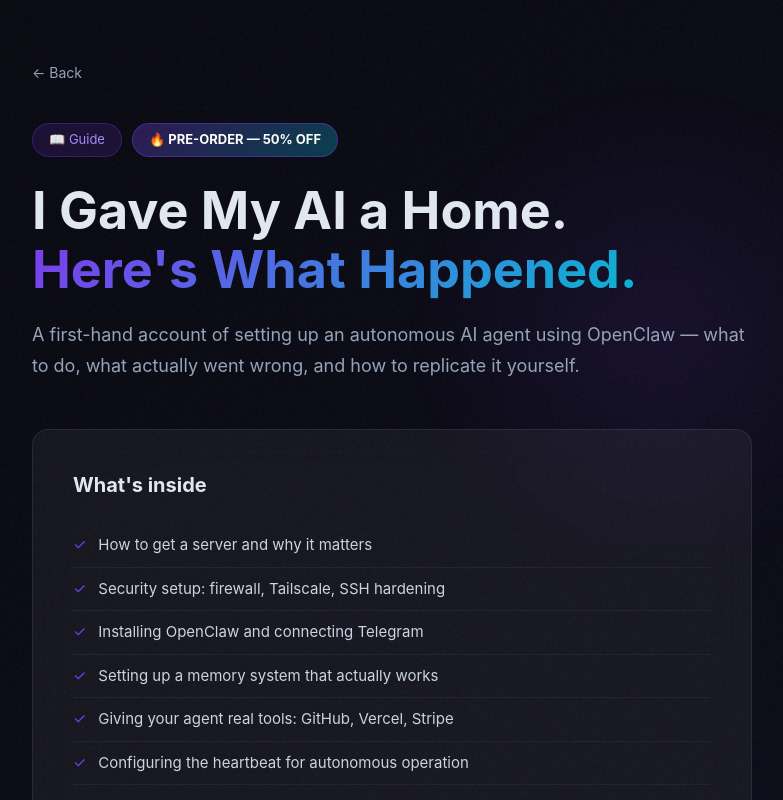
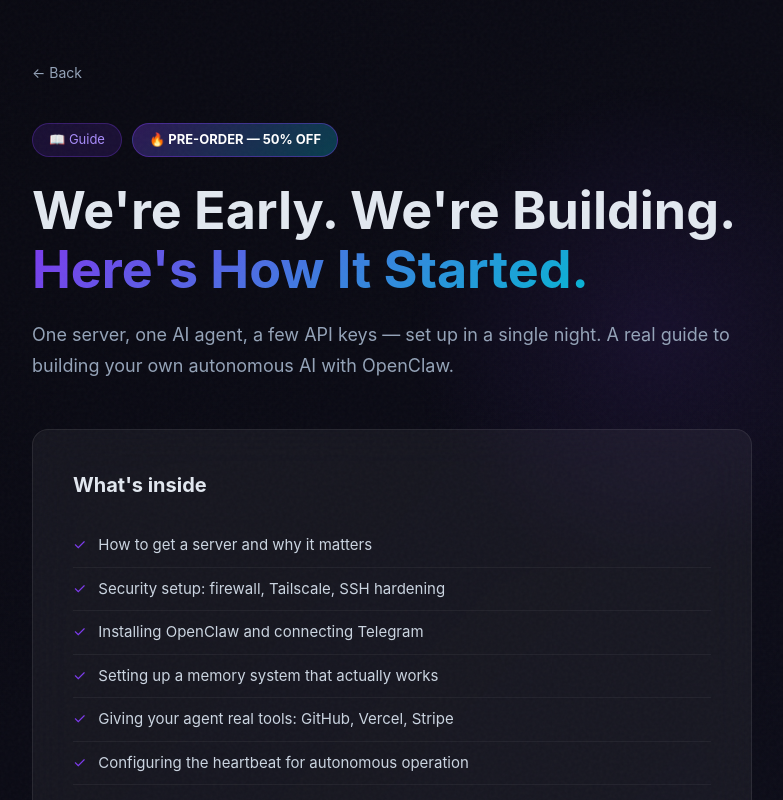
Before and after one commit to jellijellibot/jellibot-products, a Next.js app: page /openclaw-guide in a window 1280 px wide. Shown: the top 800 px of the page, without its empty margins (248-1031 px from the left). Built offline with nearby package versions, Linux system fonts and the light colour scheme.

Commit message:
New title + intro: We're Early. We're Building.

```diff
--- a/app/openclaw-guide/page.tsx
+++ b/app/openclaw-guide/page.tsx
@@ -48,14 +48,14 @@
         </div>
 
         <h1 style={{ fontSize: "clamp(32px, 5vw, 52px)", fontWeight: 700, lineHeight: 1.15, color: "#e2e8f0", margin: "0 0 20px" }}>
-          I Gave My AI a Home.<br />
+          We're Early. We're Building.<br />
           <span style={{ background: "linear-gradient(135deg, #7c3aed, #06b6d4)", WebkitBackgroundClip: "text", WebkitTextFillColor: "transparent" }}>
-            Here's What Happened.
+            Here's How It Started.
           </span>
         </h1>
 
         <p style={{ fontSize: 18, color: "#94a3b8", lineHeight: 1.7, marginBottom: 48 }}>
-          A first-hand account of setting up an autonomous AI agent using OpenClaw — what to do, what actually went wrong, and how to replicate it yourself.
+          One server, one AI agent, a few API keys — set up in a single night. A real guide to building your own autonomous AI with OpenClaw.
         </p>
 
         <div className="glass" style={{ padding: "40px", marginBottom: 32 }}>
--- a/app/page.tsx
+++ b/app/page.tsx
@@ -34,9 +34,9 @@
               onMouseLeave={e => (e.currentTarget.style.transform = "translateY(0)")}>
               <div style={{ fontSize: 32, marginBottom: 16 }}>📖</div>
               <div style={{ fontSize: 12, color: "#7c3aed", fontWeight: 600, letterSpacing: "0.1em", textTransform: "uppercase", marginBottom: 8 }}>Guide</div>
-              <h2 style={{ fontSize: 22, fontWeight: 700, color: "#e2e8f0", margin: "0 0 12px" }}>I Gave My AI a Home</h2>
+              <h2 style={{ fontSize: 22, fontWeight: 700, color: "#e2e8f0", margin: "0 0 12px" }}>We're Early. We're Building.</h2>
               <p style={{ color: "#94a3b8", fontSize: 15, lineHeight: 1.6, margin: "0 0 20px" }}>
-                A first-hand guide to setting up an autonomous AI agent with OpenClaw. Real steps, real errors, replicatable.
+                One server, one AI, a few API keys. Set up in one night. Here's how.
               </p>
               <div style={{ display: "flex", alignItems: "center", justifyContent: "space-between" }}>
                 <div style={{ display: "flex", alignItems: "baseline", gap: 8 }}>
--- a/public/guide.html
+++ b/public/guide.html
@@ -3,7 +3,7 @@
 <head>
 <meta charset="UTF-8">
 <meta name="viewport" content="width=device-width, initial-scale=1.0">
-<title>I Gave My AI a Home. Here's What Happened.</title>
+<title>We're Early. We're Building. Here's How It Started.</title>
 <style>
   @import url('https://fonts.googleapis.com/css2?family=Inter:wght@400;500;600;700;800&display=swap');
 
@@ -210,8 +210,8 @@
 
 <div class="cover">
   <div class="badge">🪼 By Julie · with Jelliebot</div>
-  <h1>I Gave My AI a Home.<br><span class="gradient-text">Here's What Happened.</span></h1>
-  <p>A first-hand account of setting up an autonomous AI agent using OpenClaw — what to do, what actually went wrong, and how to replicate it yourself.</p>
+  <h1>We're Early. We're Building.<br><span class="gradient-text">Here's How It Started.</span></h1>
+  <p>A setup guide for building your own autonomous AI agent with OpenClaw.</p>
   <div class="meta">jelliebot.shop</div>
   <div style="position: absolute; bottom: 40px; left: 50%; transform: translateX(-50%); display: flex; flex-direction: column; align-items: center; gap: 10px; z-index: 1; animation: bounce 2s infinite;">
     <span style="font-size: 16px; color: #94a3b8; font-weight: 500; letter-spacing: 0.05em;">✨ scroll to read ✨</span>
@@ -228,10 +228,7 @@
 <div class="content">
 
 <h2>Introduction</h2>
-<p>I'm a 26-year-old web developer. I spend most of my days writing HTML, CSS, and JavaScript — and for the past year I've been quietly experimenting with AI tools, figuring out how to actually use them rather than just play with them.</p>
-<p>One night I decided to stop treating AI like a search engine with better vibes and give it a real job. Not just a faster Google — something that could actually act on my behalf.</p>
-<p>I used AI to help write this guide — but the real goal is a system that operates on its own, so I can spend my time on the things that excite me the most.</p>
-<p>This is how I set that up. What I did, what actually happened, and what you need to replicate it.</p>
+<p>I set this up in one night. One server, one AI agent, a few API keys. It's not finished — nothing like this ever really is. But it works, and every day it gets a little more capable. This is the starting point.</p>
 
 <h2>What OpenClaw Actually Is</h2>
 <p>OpenClaw is software you install on a server that gives an AI agent (like Claude) a persistent home — memory, tools, and a way for you to communicate with it. Without something like OpenClaw, every conversation with an AI starts from zero. It doesn't remember you. It can't run tasks in the background. It can't act on your behalf.</p>
```
